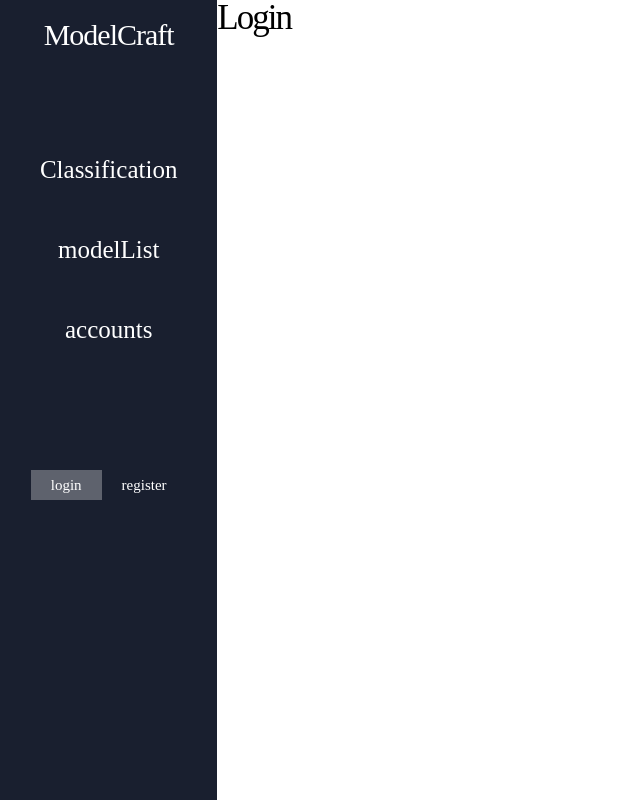
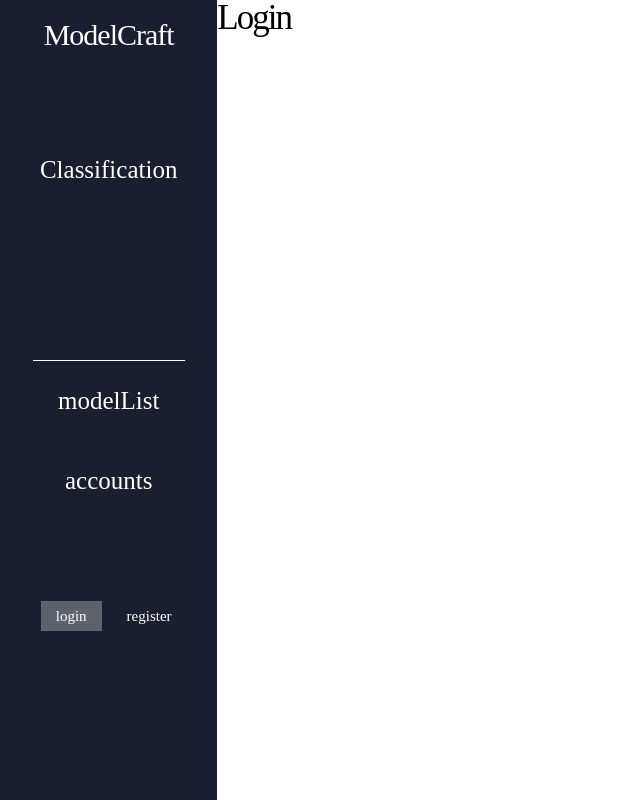
Before and after one commit to LMM-Lab/ModelCraft-Frontend, a Next.js app: page /login in a window 1280 px wide. Shown: the whole page, without its empty margins (0-640 px from the left). Built offline with nearby package versions, Linux system fonts and the light colour scheme.

Commit message:
sideBar一旦

```diff
--- a/src/component/common/Button/index.tsx
+++ b/src/component/common/Button/index.tsx
@@ -13,6 +13,8 @@ type ButtonProps={
   fontSize?:string
   $isactive?:boolean
   $marginTop?:string
+  $marginRight?:string
+  $marginLeft?:string
 }
 
 const Button=styled.button<ButtonProps>`
@@ -61,6 +63,8 @@ const Button=styled.button<ButtonProps>`
   padding-left:${({padding})=>padding};
   padding-right:${({padding})=>padding};
   margin-top:${({$marginTop})=>$marginTop};
+  margin-right:${({$marginRight})=>$marginRight};
+  margin-left:${({$marginLeft})=>$marginLeft};
   font-size:${({fontSize})=>fontSize};
   border-radius:${({borderRadius='4px'})=>borderRadius};
   width:${({width})=>width};
--- a/src/component/common/SideBar/index.tsx
+++ b/src/component/common/SideBar/index.tsx
@@ -2,10 +2,11 @@
 import styled from "styled-components";
 import Text from "../Text";
 import Button from "../Button";
-import { usePathname, useRouter } from "next/navigation";
+import { usePathname } from "next/navigation";
 import Link from "next/link";
 import Flex from "../styles/Flex";
 import theme from "@/styles/theme";
+import Box from "../styles/Box";
 
 const SideBarCSS = styled.div`
   background-color:${({ theme }) => theme.colors.sideBar};
@@ -13,29 +14,8 @@ const SideBarCSS = styled.div`
   padding-top:2rem;
 `
 
-
 const SideBar = () => {
-
   const pathname = usePathname()
-
-  const nav = [
-    { name: 'Classification', path: '/classification' },
-    { name: 'register', path: '/register' },
-  ]
-
-  const router = useRouter()
-
-  const handleNavClassification = () => {
-    router.push('/classification/train')
-  }
-
-  const handleNavModelList = () => {
-    router.push('/modelList')
-  }
-
-  const handleNavAccounts = () => {
-    router.push('/accounts')
-  }
 
   return (
     <div>
@@ -46,18 +26,19 @@ const SideBar = () => {
         <Link href='/classification/train'>
           <Button variants="nav" $isactive={(pathname === '/classification/train')} $marginTop="8rem">Classification</Button>
         </Link>
+        <Box $borderButton={`1px solid${theme.colors.white}`} $margin="15rem auto 0 auto" $width="70%"></Box>
         <Link href='/modelList'>
           <Button variants="nav" $isactive={(pathname === '/modelList')}>modelList</Button>
         </Link>
         <Link href='/accounts'>
           <Button variants="nav" $isactive={(pathname === '/accounts')}>accounts</Button>
         </Link>
-        <Flex $marginTop="10rem">
+        <Flex $marginTop="8rem">
           <Link href='/login'>
-            <Button variants="nav" fontSize={theme.fontSize.Small} height="3rem" padding="2rem" $isactive={(pathname === '/login')}>login</Button>
+            <Button variants="nav" fontSize={theme.fontSize.Small} height="3rem" padding="1rem" $isactive={(pathname === '/login')} $marginRight="1rem">login</Button>
           </Link>
           <Link href='/register'>
-            <Button variants="nav" fontSize={theme.fontSize.Small} height="3rem" padding="2rem" $isactive={(pathname === '/register')}>register</Button>
+            <Button variants="nav" fontSize={theme.fontSize.Small} height="3rem" padding="1rem" $isactive={(pathname === '/register')} $marginLeft="1rem">register</Button>
           </Link>
 
         </Flex>
--- a/src/component/common/styles/Box/index.tsx
+++ b/src/component/common/styles/Box/index.tsx
@@ -20,6 +20,7 @@ export type BoxProps = {
   $paddingRight?: string
   $paddingBottom?: string
   $paddingLeft?: string
+  $borderButton?:string
 }
 
 const Box=styled.div<BoxProps>`
@@ -42,6 +43,7 @@ const Box=styled.div<BoxProps>`
   padding-right:${({$paddingRight})=>$paddingRight};
   padding-bottom:${({$paddingBottom})=>$paddingBottom};
   padding-left:${({$paddingLeft})=>$paddingLeft};
+  border-bottom:${({$borderButton})=>$borderButton};
 `
 
 export default Box
--- a/src/styles/theme/colors.tsx
+++ b/src/styles/theme/colors.tsx
@@ -5,6 +5,7 @@ const colors={
   textBlack:'#191F2F',
   textWhite:'#ffffff',
   isActive:'#5E626D',
+  white:'#ffffff',
   model:{
     CNN:'#C0DC35',
     Pooling:'#DC9935',
```
